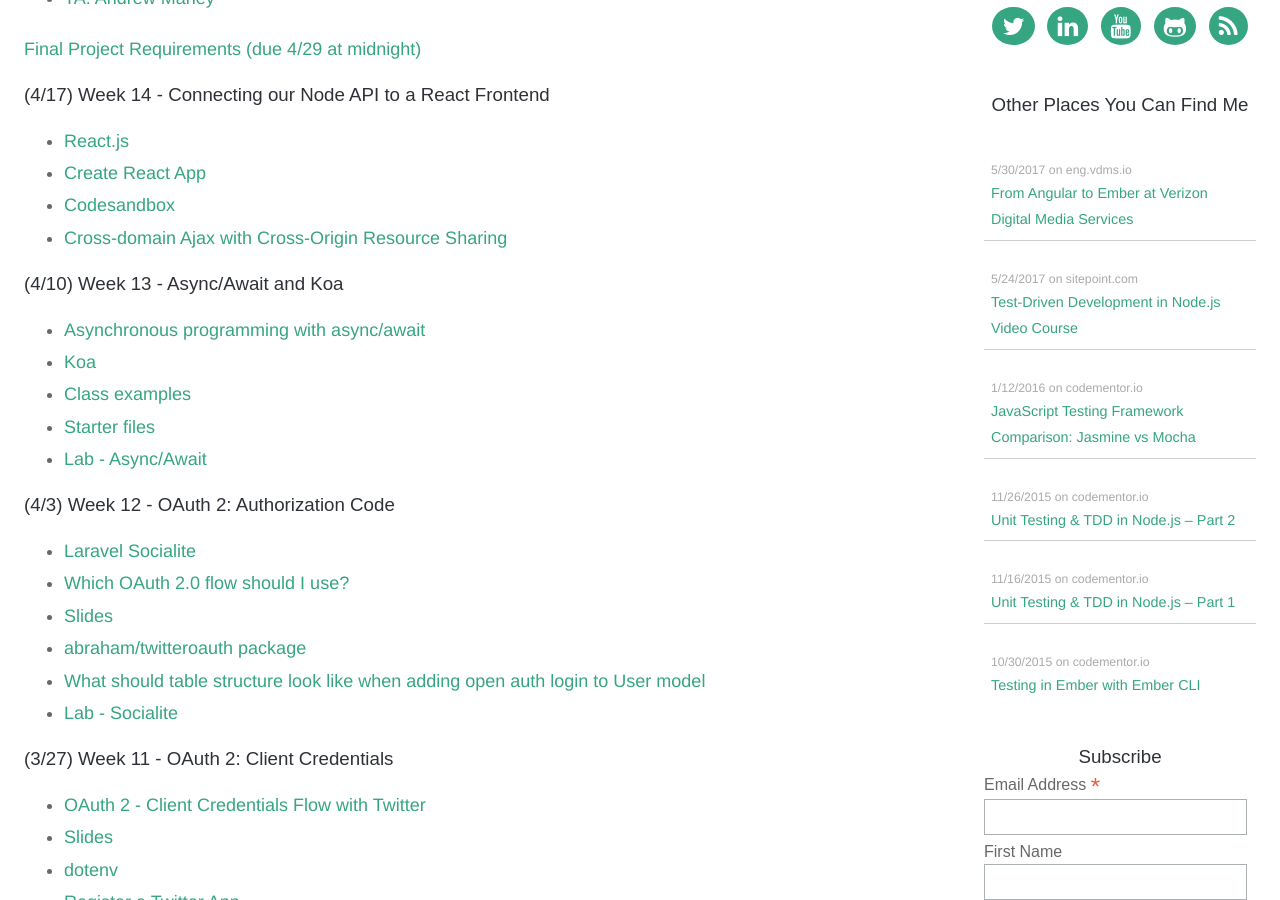
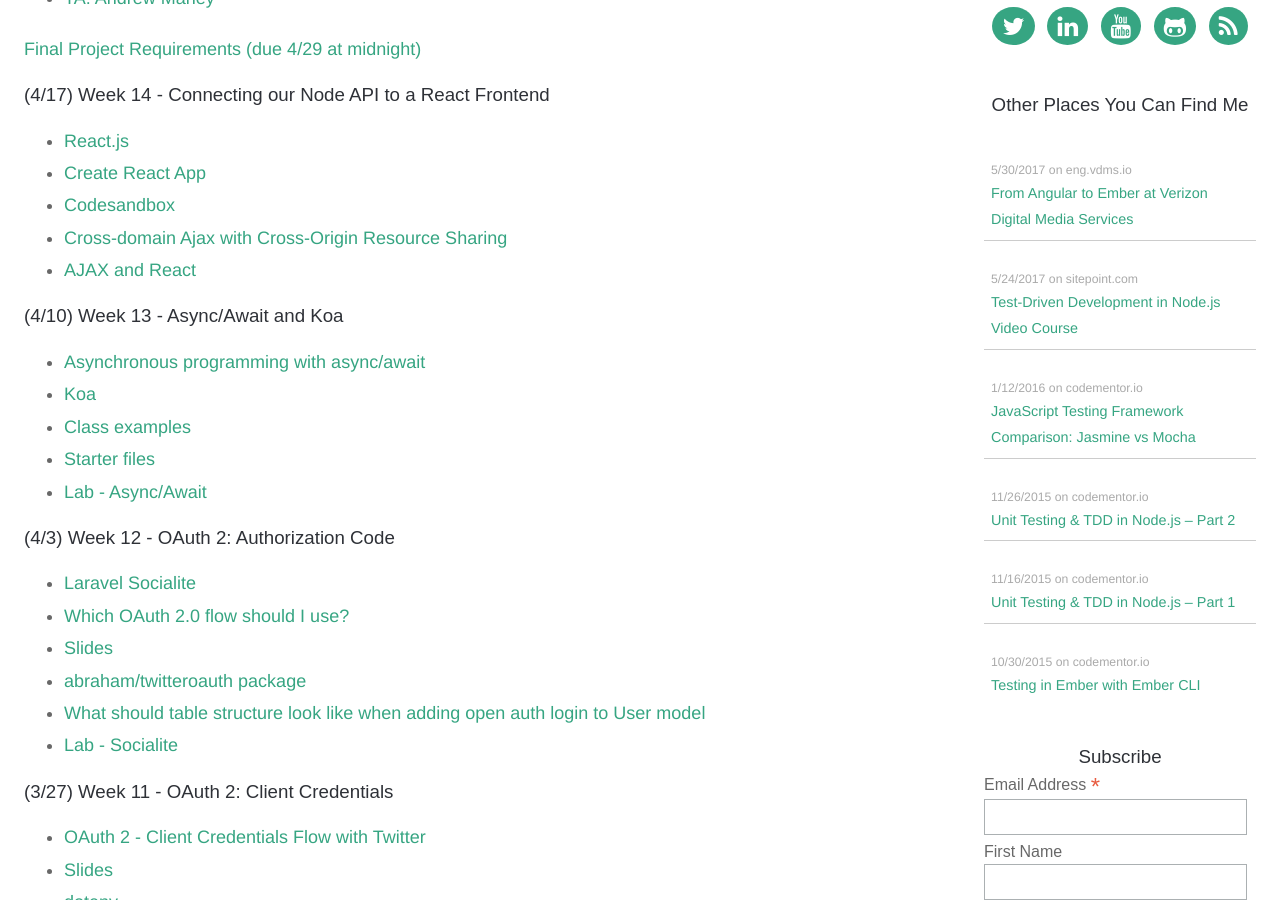
Before and after one commit to iamdtang/skaterdav85.github.io, a Jekyll site: the page built from teaching/2018/itp405.md, in a window 1280 px wide and 900 px high, scrolled down 333 px. Built offline with Jekyll 4.4.1, drawn with Linux system fonts in a browser that asks for light colours; nearby versions of some CDN libraries.

Commit message:
Update itp405.md

```diff
--- a/teaching/2018/itp405.md
+++ b/teaching/2018/itp405.md
@@ -21,6 +21,7 @@ layout: default
 * [Create React App](https://github.com/facebook/create-react-app)
 * [Codesandbox](https://codesandbox.io/)
 * [Cross-domain Ajax with Cross-Origin Resource Sharing](https://www.nczonline.net/blog/2010/05/25/cross-domain-ajax-with-cross-origin-resource-sharing/)
+* [AJAX and React](https://reactjs.org/docs/faq-ajax.html)
 
 ### (4/10) Week 13 - Async/Await and Koa
 
```
